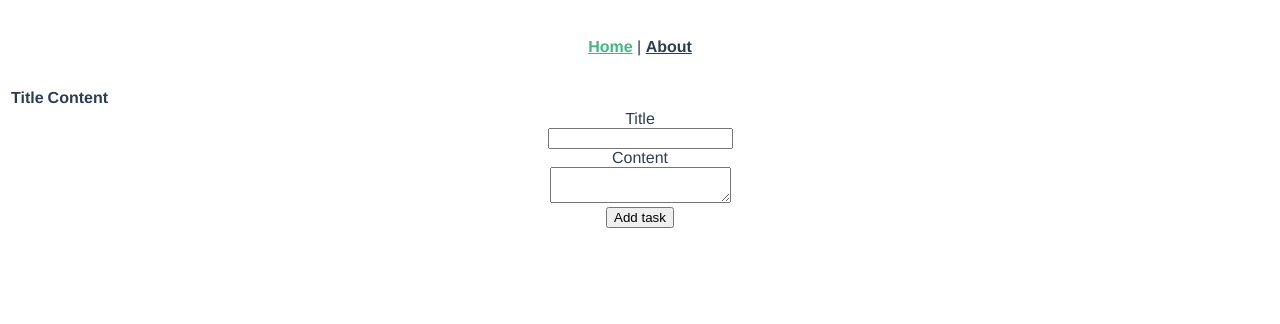
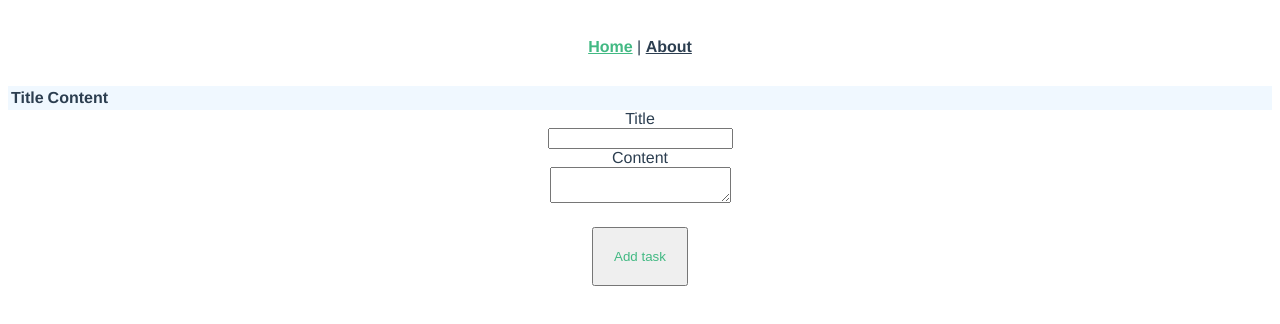
Before and after one commit to bcostaaa01/task-management-ts-vue, a Vue app in the folder my-app/: page /#/ in a window 1280 px wide. Shown: the top 324 px of the page. Built offline with nearby package versions, Linux system fonts and the light colour scheme.

Commit message:
Add styles to table and add task button

```diff
--- a/my-app/src/components/TaskManagement.vue
+++ b/my-app/src/components/TaskManagement.vue
@@ -23,7 +23,7 @@
       <br />
       <textarea type="text" v-model="contentInput"></textarea>
     </div>
-    <button @click="addTask()">Add task</button>
+    <button class="add-btn" @click="addTask()">Add task</button>
   </div>
 </template>
 
@@ -48,3 +48,18 @@ export default class TaskManagement extends Vue {
   }
 }
 </script>
+
+<style scoped>
+.task-table {
+  background-color: aliceblue;
+  display: 50%;
+  margin-left: auto;
+  margin-right: auto;
+}
+
+.add-btn {
+  margin-top: 20px;
+  padding: 20px;
+  color: #42b983;
+}
+</style>
```
Also changed, not shown: 1 other file (tests, documents, lock files or other folders).
